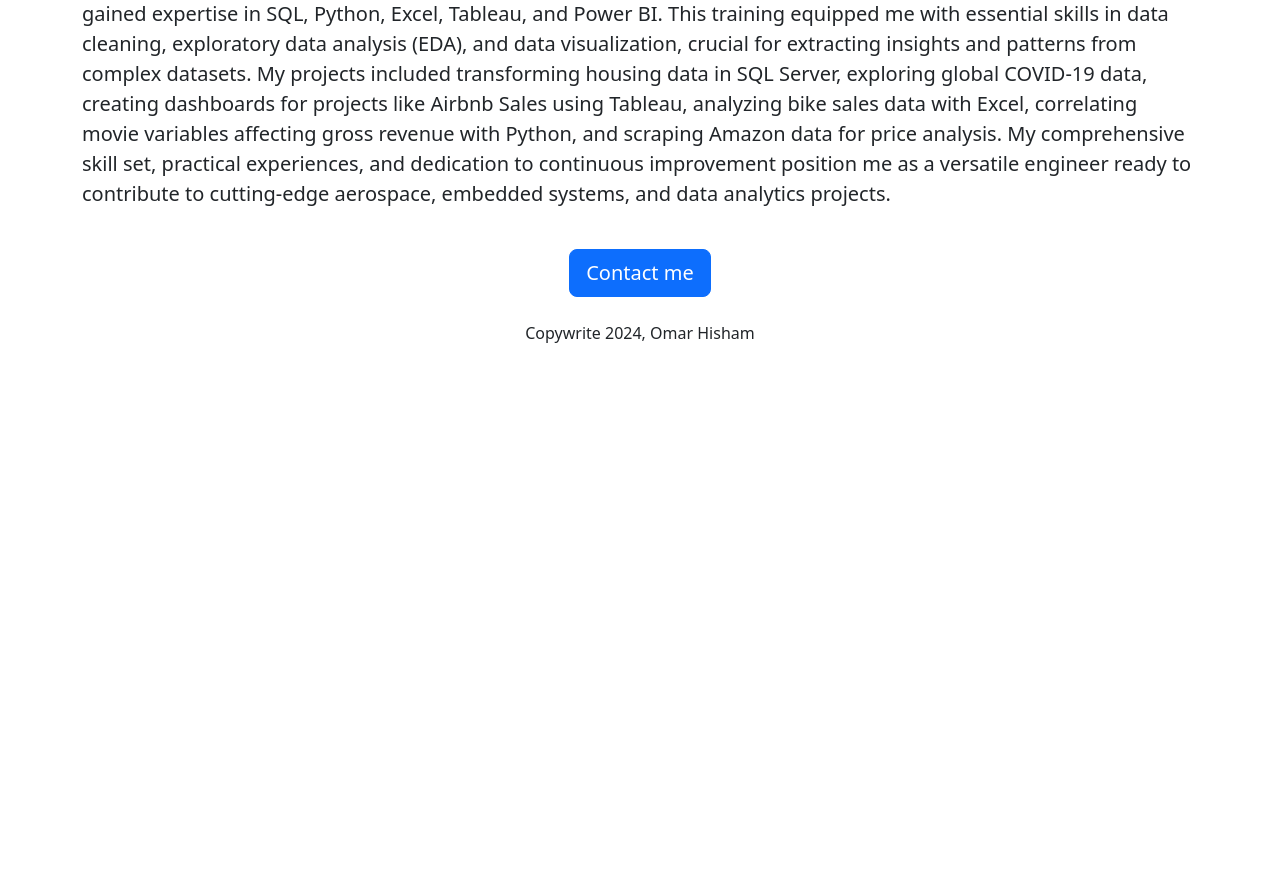
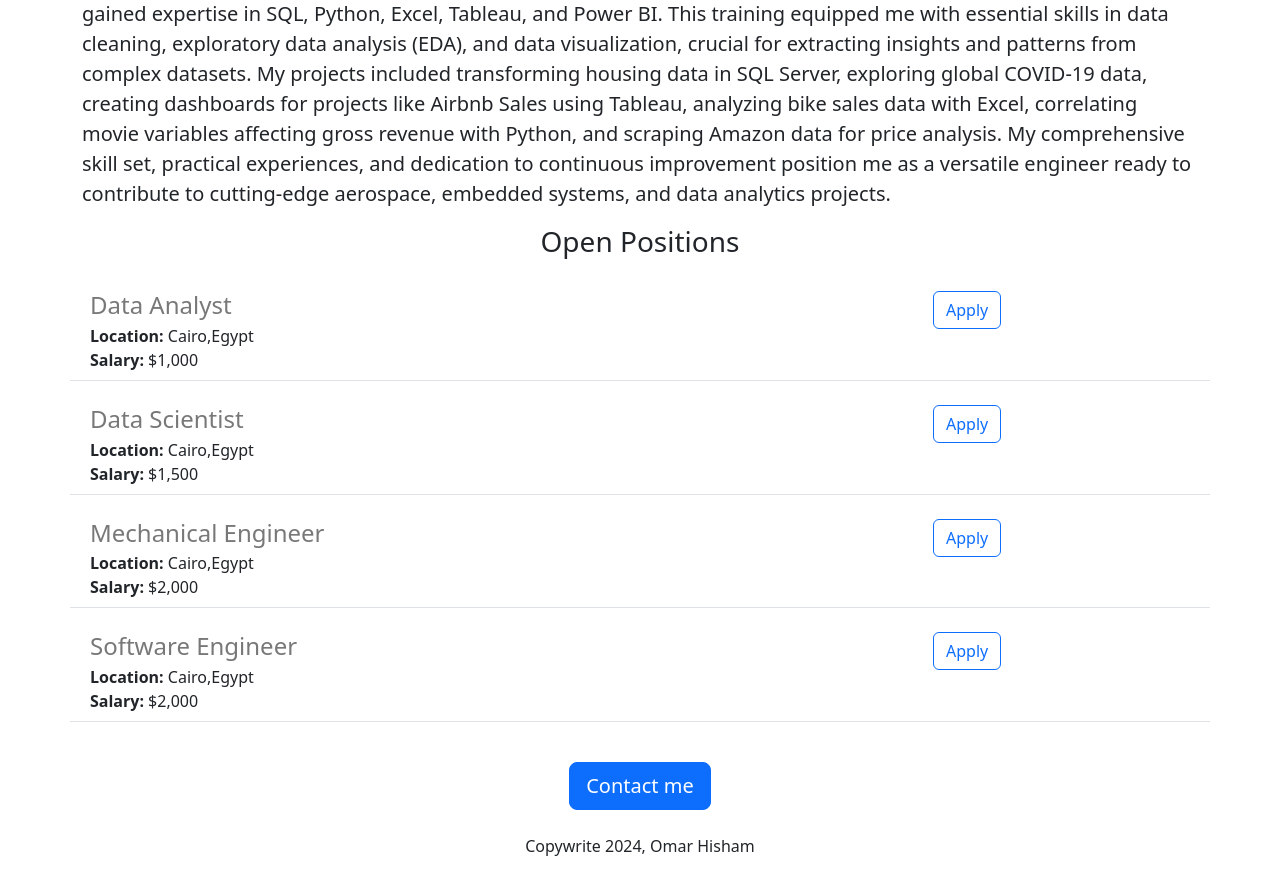
Before and after one commit to omarhisham75/Omar_Website, a Flask app: page / in a window 1280 px wide. Shown: the part 1171-2045 px from the top of the page. Before the commit the page ends 1514 px from the top, so only its background shows below. Run offline with Flask 3, Linux system fonts and the light colour scheme.

Commit message:
to be continued

```diff
--- a/app.py
+++ b/app.py
@@ -1,11 +1,41 @@
-from flask import Flask, render_template
+from flask import Flask, render_template , jsonify
 
 app = Flask(__name__)
 
+Jobs = [
+  {
+    'id': 1,
+    'title': 'Data Analyst',
+    'location': 'Cairo,Egypt',
+    'salary': '$1,000'
+  },
+  {
+    'id': 2,
+    'title': 'Data Scientist',
+    'location': 'Cairo,Egypt',
+    'salary': '$1,500'
+  },
+  {
+    'id': 3,
+    'title': 'Mechanical Engineer',
+    'location': 'Cairo,Egypt',
+    'salary': '$2,000'
+  },
+  {
+    'id': 4,
+    'title': 'Software Engineer',
+    'location': 'Cairo,Egypt',
+    'salary': '$2,000'
+  }
+]
 
 @app.route("/")
 def hello():
-  return render_template('home.html')
+  return render_template('home.html', jobs=Jobs)
+
+@app.route("/jobs")
+def list_jobs():
+  return jsonify(Jobs)
 
 
 if __name__ == "__main__":
--- a/templates/home.html
+++ b/templates/home.html
@@ -29,6 +29,25 @@
 
         My comprehensive skill set, practical experiences, and dedication to continuous improvement position me as a versatile engineer ready to contribute to cutting-edge aerospace, embedded systems, and data analytics projects.
         </p>
+      <h3 class="text-center mt-2 mb-4"> Open Positions </h3>
+      <div>
+        {%for job in jobs%}
+          <div class="border-bottom row " style="margin-bottom : 16px; padding: 8px;"" >
+            <div class="col-9">
+            <h4 style="margin-bottom: 4px; color: rgb(120,120,120) ">{{job['title']}}</h4>
+            <div><b>Location:</b> {{job['location']}}</div>
+            <div>
+              {%if 'salary' in job%}
+              <div><b>Salary:</b> {{job['salary']}}</div>
+              {%endif%}
+           </div>
+          </div>
+            <div class="col-3">
+              <button type="button" class="btn btn-outline-primary">Apply</button>
+            </div>
+          </div>
+        {%endfor%}
+      </div>
       <div class="text-center">
         <button class="btn btn-primary btn-lg mt-4">Contact me</button>
       </div>
```
